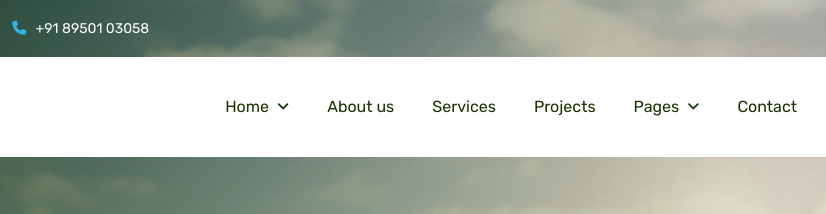
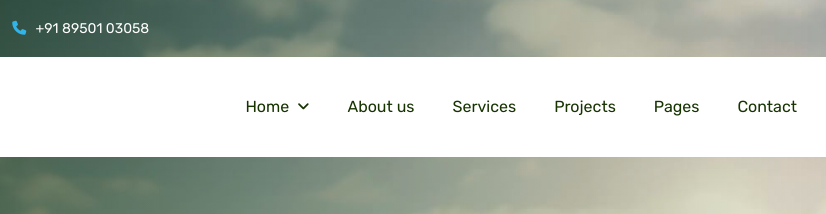
Before and after one commit to YashBagadwal/Solar-2, a plain HTML site: page index.html in a window 1280 px wide. Shown: the top 214 px of the page, 249-1075 px from the left. Drawn offline with Linux system fonts and the light colour scheme.

Commit message:
Update index.html

```diff
--- a/index.html
+++ b/index.html
@@ -108,7 +108,7 @@
 							<li class="nav-item"><a class="nav-link" href="about.html">About us</a></li>
 							<li class="nav-item"><a class="nav-link" href="services.html">Services</a></li>
 							<li class="nav-item"><a class="nav-link" href="projects.html">Projects</a></li>
-							<li class="nav-item submenu"><a class="nav-link" href="#">Pages</a></li>
+							<li class="nav-item"><a class="nav-link" href="#">Pages</a></li>
 							<li class="nav-item"><a class="nav-link" href="contact.html">Contact</a></li>
 							<li class="nav-item highlighted-menu"><a class="nav-link" href="#">Book Now</a></li>
 						</ul>
```
